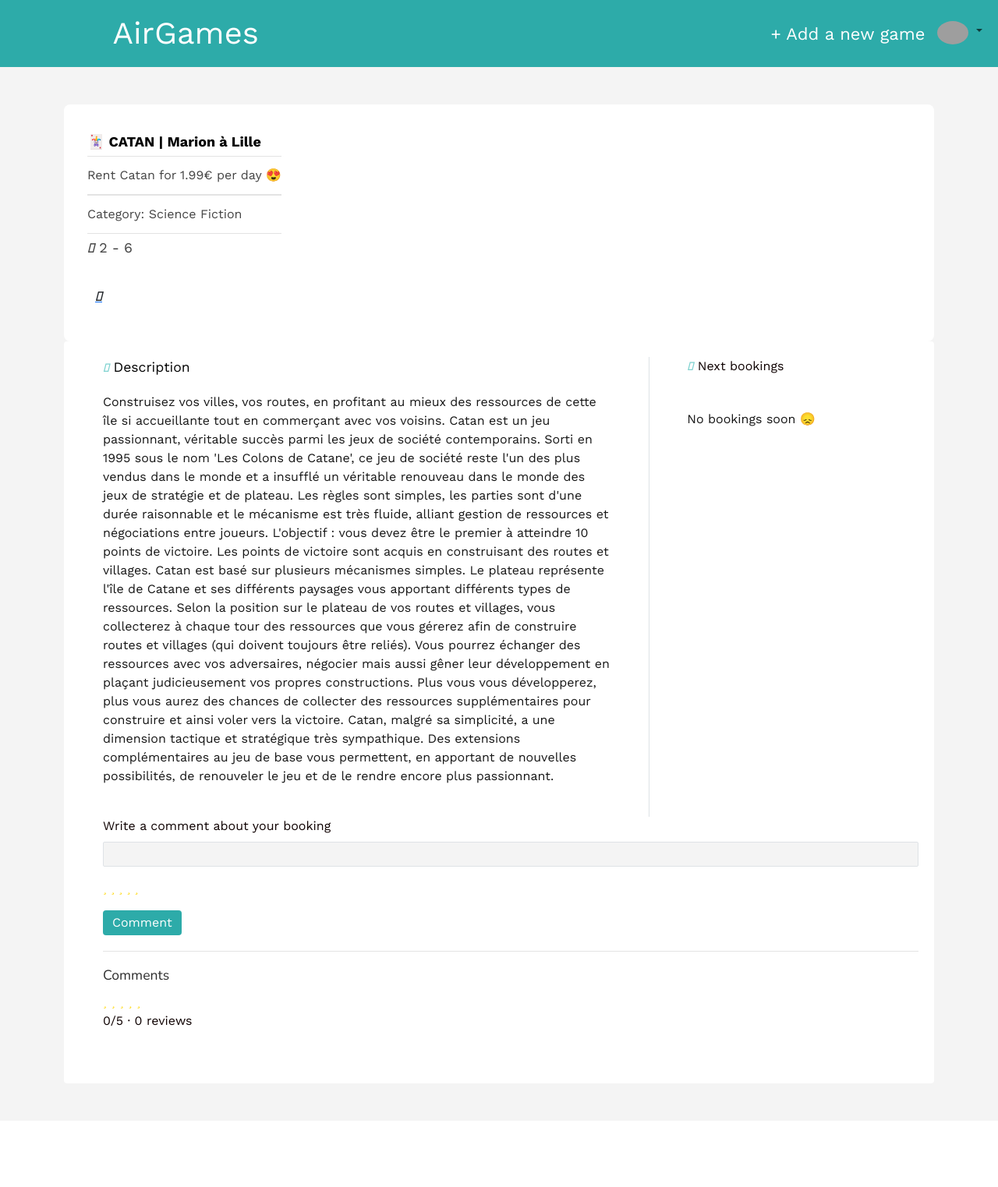
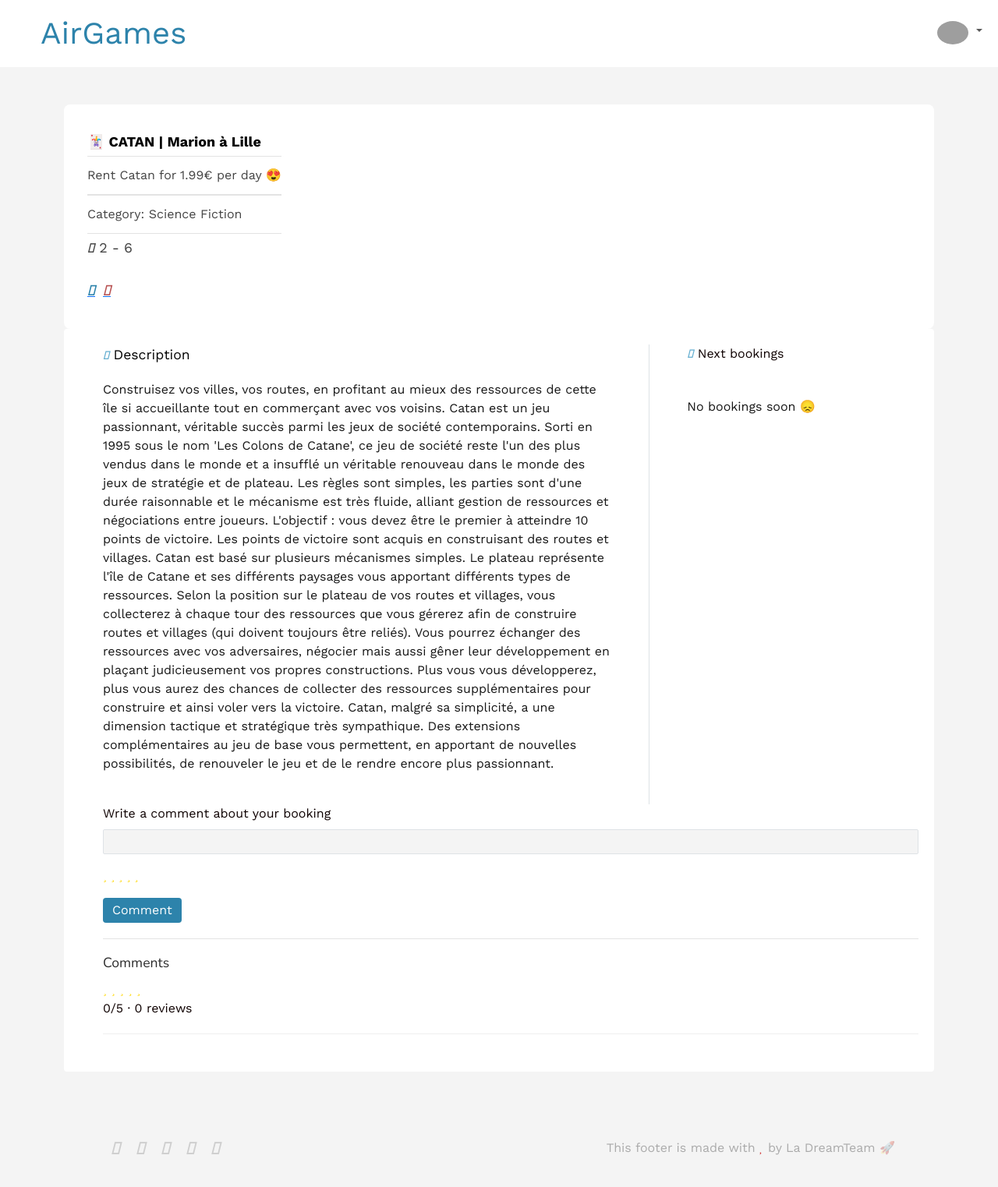
Before and after one commit to NicolasWaenia/AirGames, a Rails app: page /games/1 in a window 1280 px wide. Shown: the whole page at 78% size. Before the commit the page ends 1317 px from the top, so only its background shows below. Run offline with Rails 7, Linux system fonts and the light colour scheme; a user stored in the database is signed in; data comes from the database, SQL or seed files in the repository; data that the repository does not hold is empty; style sheets or scripts are compiled from the project's sources; some libraries are stand-ins or nearby versions; grey boxes are pictures that could not be loaded.

Commit message:
the next one

```diff
--- /dev/null
+++ b/app/assets/stylesheets/components/_body.scss
@@ -0,0 +1,9 @@
+body {
+  display: flex;
+  flex-direction: column;
+  min-height: 100vh; /* Assure que le corps occupe au moins toute la hauteur de l'écran */
+}
+
+.container {
+  flex: 1; /* Permet au contenu de s'étendre et de pousser le footer vers le bas */
+}
--- a/app/assets/stylesheets/components/_card.scss
+++ b/app/assets/stylesheets/components/_card.scss
@@ -46,7 +46,7 @@
   justify-content: space-between;
   align-items: flex-end;
   position: relative;
-  background-color: #e2efee;
+  background-color: rgb(238, 243, 245);
 
 }
 
--- /dev/null
+++ b/app/assets/stylesheets/components/_footer.scss
@@ -0,0 +1,26 @@
+.footer {
+  background: #F4F4F4;
+  display: flex;
+  align-items: center;
+  justify-content: space-between;
+  height: 100px;
+  padding: 0px 50px;
+  color: rgba(0,0,0,0.3);
+}
+.footer-links {
+  display: flex;
+  align-items: center;
+}
+.footer-links a {
+  color: black;
+  opacity: 0.15;
+  text-decoration: none;
+  font-size: 24px;
+  padding: 0px 10px;
+}
+.footer-links a:hover {
+  opacity: 1;
+}
+.footer .fa-heart {
+  color: #D23333;
+}
--- a/app/assets/stylesheets/components/_index.scss
+++ b/app/assets/stylesheets/components/_index.scss
@@ -13,3 +13,5 @@
 @import "window";
 @import "toggle_btn";
 @import "search_button";
+@import "footer";
+@import "body"
--- a/app/assets/stylesheets/components/_map.scss
+++ b/app/assets/stylesheets/components/_map.scss
@@ -12,3 +12,9 @@
   text-align: center;
   font-family: "Open Sans", sans-serif;
 }
+
+.map-icon{
+  font-size: 1rem;
+  color: white;
+  padding-left: 10px;
+}
--- a/app/assets/stylesheets/components/_navbar.scss
+++ b/app/assets/stylesheets/components/_navbar.scss
@@ -9,7 +9,7 @@
 
 .navbar-lewagon {
   justify-content: space-between;
-  background-color: $main-color;
+  background-color: white;
 }
 
 .navbar-lewagon .navbar-collapse {
@@ -31,19 +31,25 @@
 }
 
 #airgames-title{
-  color: white;
+  color: $main-color;
   margin-right: 500px;
 }
 
 .img-fluid{
-  color: white;
+  color: $main-color;
 }
 
-.fa-chess-queen{
-  color: white;
+.fa-fire-flame-curved{
+  color: $main-color;
   font-size: 30px;
+  padding-right: 20px;
+  text-decoration: none !important;
+  margin-top: 20px;
+  margin-left: 20px;
 }
 
-.fa-chess-queen a{
-  text-decoration: none;
+.logo-title{
+  display: flex;
+  flex-direction: row;
+  justify-content: left;
 }
--- a/app/assets/stylesheets/components/_review.scss
+++ b/app/assets/stylesheets/components/_review.scss
@@ -34,11 +34,13 @@
 
 .review-card {
   margin-top: 20px;
+  border-top: 1px solid #efefef;
 }
 
 .review-card p {
   margin-bottom: 10px;
-  border-bottom: 1px solid #efefef;
+  padding-top: 10px;
+
 }
 
 .review-card strong {
--- a/app/assets/stylesheets/components/_show_game_card.scss
+++ b/app/assets/stylesheets/components/_show_game_card.scss
@@ -43,24 +43,22 @@
 }
 
 .btns{
-  padding: 10px;
+  padding-right: 10px;
   display: flex;
+  flex-direction: row;
 }
 
-.edit-btn{
-  background-color: $main-color;
-  color: white;
-  padding: 4px 10px 4px 10px;
+.edit-icon.edit-btn{
+  color: $main-color !important;
   font-size: 20px;
   border-radius: 4px;
   text-decoration: none;
+  padding-right: 10px;
+
 }
 
 .delete-btn{
-  background-color: rgb(161, 70, 70);
-
-  color: white;
-  padding: 4px 10px 4px 10px;
+  color: rgb(184, 83, 83) !important;
   font-size: 20px;
   border-radius: 4px;
   text-decoration: none;
--- a/app/assets/stylesheets/components/_variables.scss
+++ b/app/assets/stylesheets/components/_variables.scss
@@ -1,2 +1,2 @@
-$main-color: #2daba9;
-$main-color-light: #7fd2d0;
+$main-color: rgb(45, 131, 171);
+$main-color-light: rgb(102, 175, 209);
--- a/app/views/games/index.html.erb
+++ b/app/views/games/index.html.erb
@@ -27,7 +27,7 @@
 
 <div data-controller="toggle">
 <div class="toggle-map-or-list-btn">
-  <button id="toggle-map-or-list-btn" data-action="click->toggle#toggleView" data-toggle-target="toggleButton">Show on the Map</button>
+  <button id="toggle-map-or-list-btn" data-action="click->toggle#toggleView" data-toggle-target="toggleButton">Show on the Map<i class="fa-solid fa-map map-icon"></i></button>
 </div>
   <div class="list-container" data-toggle-target="list">
     <%= render "shared/cards" %>
--- a/app/views/layouts/application.html.erb
+++ b/app/views/layouts/application.html.erb
@@ -18,7 +18,10 @@
   <%= render "shared/navbar" %>
   <div class="container">
     <%= yield %>
+
+
   </div>
+  <%= render "shared/footer" %>
 </body>
 
 
--- /dev/null
+++ b/app/views/shared/_footer.html.erb
@@ -0,0 +1,12 @@
+<div class="footer">
+  <div class="footer-links">
+    <a href="https://www.lewagon.com/fr/lille?utm_adgroup=&utm_term=le%20wagon%20lille&utm_campaign=FR_|_France_|_BRAND_|_FR_|_S&utm_source=google&utm_medium=cpc&hsa_acc=9887519486&hsa_cam=20519477673&hsa_grp=157103928430&hsa_ad=673103371805&hsa_src=g&hsa_tgt=aud-1706814675334:kwd-1190011159638&hsa_kw=le%20wagon%20lille&hsa_mt=p&hsa_net=adwords&hsa_ver=3&gad_source=1&gclid=CjwKCAiAsIGrBhAAEiwAEzMlC54NFPhMVn_X9olC2pnVH5AReDqqvr-x3YqpoC9jNMq08Mshi1IJ0xoCw9QQAvD_BwE"><i class="fab fa-github"></i></a>
+    <a href="https://www.lewagon.com/fr/lille?utm_adgroup=&utm_term=le%20wagon%20lille&utm_campaign=FR_|_France_|_BRAND_|_FR_|_S&utm_source=google&utm_medium=cpc&hsa_acc=9887519486&hsa_cam=20519477673&hsa_grp=157103928430&hsa_ad=673103371805&hsa_src=g&hsa_tgt=aud-1706814675334:kwd-1190011159638&hsa_kw=le%20wagon%20lille&hsa_mt=p&hsa_net=adwords&hsa_ver=3&gad_source=1&gclid=CjwKCAiAsIGrBhAAEiwAEzMlC54NFPhMVn_X9olC2pnVH5AReDqqvr-x3YqpoC9jNMq08Mshi1IJ0xoCw9QQAvD_BwE"><i class="fab fa-instagram"></i></a>
+    <a href="https://www.lewagon.com/fr/lille?utm_adgroup=&utm_term=le%20wagon%20lille&utm_campaign=FR_|_France_|_BRAND_|_FR_|_S&utm_source=google&utm_medium=cpc&hsa_acc=9887519486&hsa_cam=20519477673&hsa_grp=157103928430&hsa_ad=673103371805&hsa_src=g&hsa_tgt=aud-1706814675334:kwd-1190011159638&hsa_kw=le%20wagon%20lille&hsa_mt=p&hsa_net=adwords&hsa_ver=3&gad_source=1&gclid=CjwKCAiAsIGrBhAAEiwAEzMlC54NFPhMVn_X9olC2pnVH5AReDqqvr-x3YqpoC9jNMq08Mshi1IJ0xoCw9QQAvD_BwE"><i class="fab fa-facebook"></i></a>
+    <a href="https://www.lewagon.com/fr/lille?utm_adgroup=&utm_term=le%20wagon%20lille&utm_campaign=FR_|_France_|_BRAND_|_FR_|_S&utm_source=google&utm_medium=cpc&hsa_acc=9887519486&hsa_cam=20519477673&hsa_grp=157103928430&hsa_ad=673103371805&hsa_src=g&hsa_tgt=aud-1706814675334:kwd-1190011159638&hsa_kw=le%20wagon%20lille&hsa_mt=p&hsa_net=adwords&hsa_ver=3&gad_source=1&gclid=CjwKCAiAsIGrBhAAEiwAEzMlC54NFPhMVn_X9olC2pnVH5AReDqqvr-x3YqpoC9jNMq08Mshi1IJ0xoCw9QQAvD_BwE"><i class="fab fa-twitter"></i></a>
+    <a href="https://www.lewagon.com/fr/lille?utm_adgroup=&utm_term=le%20wagon%20lille&utm_campaign=FR_|_France_|_BRAND_|_FR_|_S&utm_source=google&utm_medium=cpc&hsa_acc=9887519486&hsa_cam=20519477673&hsa_grp=157103928430&hsa_ad=673103371805&hsa_src=g&hsa_tgt=aud-1706814675334:kwd-1190011159638&hsa_kw=le%20wagon%20lille&hsa_mt=p&hsa_net=adwords&hsa_ver=3&gad_source=1&gclid=CjwKCAiAsIGrBhAAEiwAEzMlC54NFPhMVn_X9olC2pnVH5AReDqqvr-x3YqpoC9jNMq08Mshi1IJ0xoCw9QQAvD_BwE"><i class="fab fa-linkedin"></i></a>
+  </div>
+  <div class="footer-copyright">
+    This footer is made with <i class="fas fa-heart"></i> by La DreamTeam 🚀
+  </div>
+</div>
--- a/app/views/shared/_game_description_show.erb
+++ b/app/views/shared/_game_description_show.erb
@@ -20,10 +20,10 @@
       <%# <%= link_to "Edit my game", edit_game_path, class:"edit-btn" %>
       <%# <%= link_to "Delete my announce", game_path(@game), data: { turbo_method: :delete, turbo_confirm: "Are your sure?" }, class:"delete-btn" %>
       <%= link_to edit_game_path do %>
-        <i class="fas fa-edit text-dark"></i>
+        <i class="fas fa-edit text-dark edit-btn edit-icon"></i>
       <% end %>
-      <%= link_to game_path(@game), method: :delete, data: { turbo_method: :delete, turbo_confirm: "Are you sure?" }, class: "position-absolute top-0 end-0 ms-2" do %>
-        <i class="fas fa-trash text-danger"></i>
+      <%= link_to game_path(@game), method: :delete, data: { turbo_method: :delete, turbo_confirm: "Are you sure?" } do %>
+        <i class="fas fa-trash text-danger delete-btn"></i>
       <% end %>
     </div>
 
--- a/app/views/shared/_navbar.html.erb
+++ b/app/views/shared/_navbar.html.erb
@@ -1,12 +1,15 @@
 <div class="navbar navbar-expand-sm navbar-light navbar-lewagon mb-5 fixed-navbar">
   <div class="container-fluid">
-  <%= link_to games_path, class: "fa-solid fa-chess-queen" do %>
-    <i></i>
-  <% end %>
 
-    <%= link_to games_path, class: "navbar-brand" do %>
-    <span class="fs-1 " id= "airgames-title">AirGames</span>
+  <div class="logo-title">
+    <%= link_to games_path, class: "fa-solid fa-fire-flame-curved" do %>
+      <i></i>
     <% end %>
+
+      <%= link_to games_path, class: "navbar-brand" do %>
+      <span class="fs-1 " id= "airgames-title">AirGames</span>
+      <% end %>
+  </div>
 
     <button class="navbar-toggler" type="button" data-bs-toggle="collapse" data-bs-target="#navbarSupportedContent"
       aria-controls="navbarSupportedContent" aria-expanded="false" aria-label="Toggle navigation">
--- a/app/views/shared/_reviews.html.erb
+++ b/app/views/shared/_reviews.html.erb
@@ -36,8 +36,14 @@
     <strong><%= review.user.first_name %>:</strong>
     <span id="ago"><%= time_ago = time_ago_in_words(review.updated_at) + " ago" %></span>
     <p><%= review.comment %></p>
-        <div class="rating"><%= review.rating %></div>
+    <div class="rating">
+      <% (1..5).each do |star| %>
+        <% filled_star_class = star <= review.rating ? 'fas' : 'far' %>
+        <i class="<%= filled_star_class %> fa-star"></i>
+      <% end %>
+    </div>
   <% end %>
 </div>
 
+
 </div>
```
Also changed, not shown: app/views/bookings/my_index.html.erb (+10 -6 lines). Lines whose indentation alone changed are shown as unchanged.
